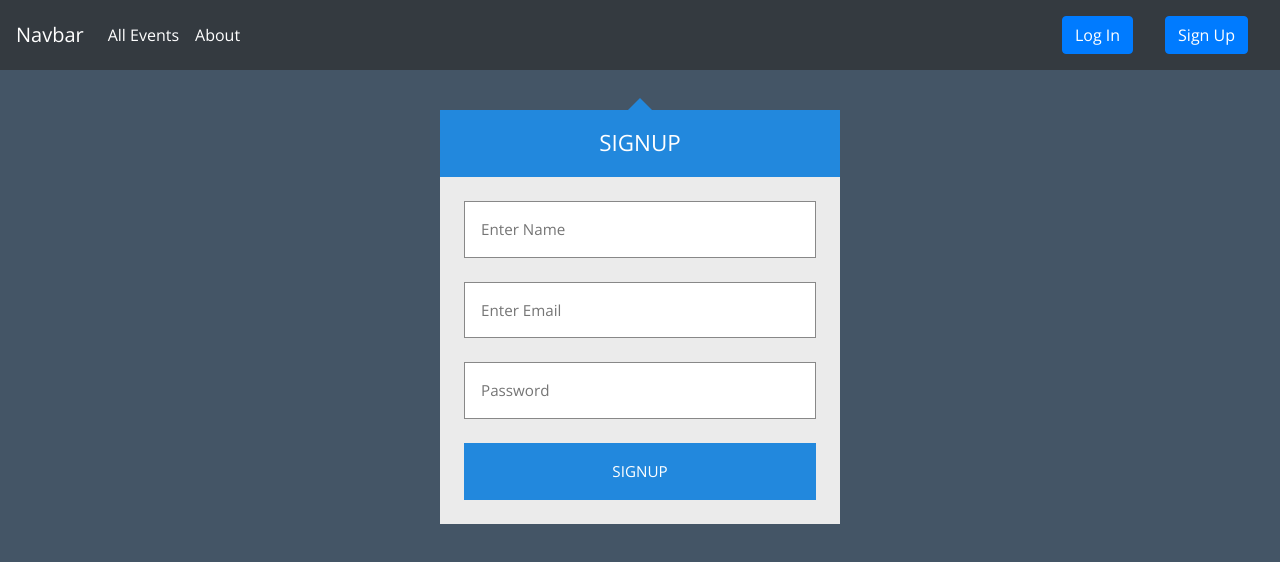
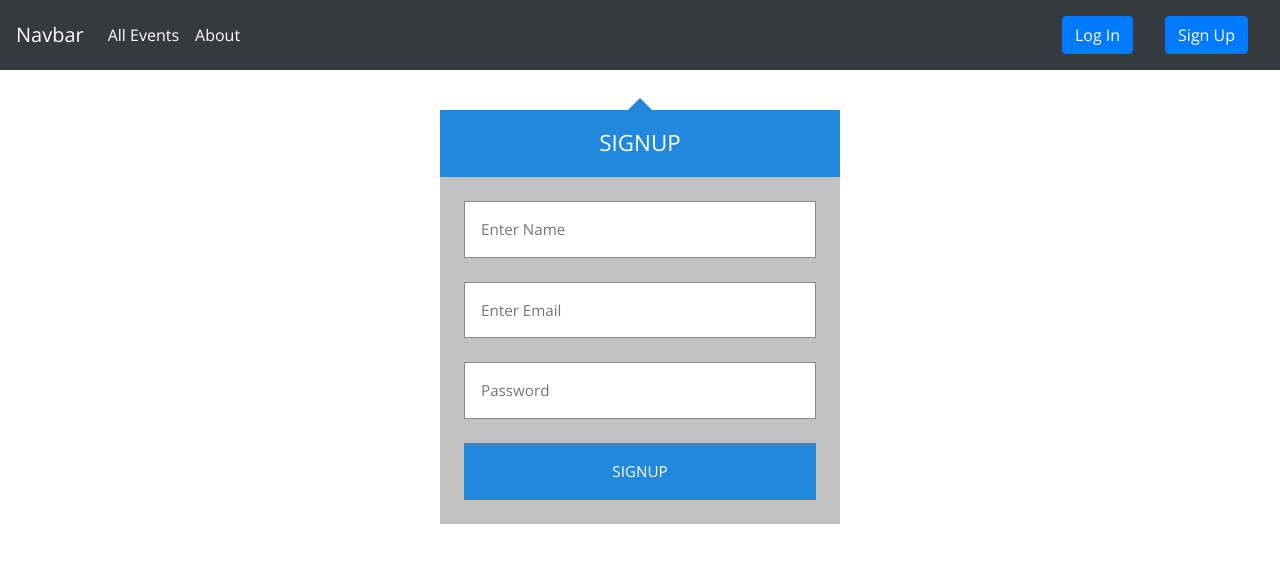
Before and after one commit to Siddharth6780/Events_Planner, a React (Create React App) app in the folder fronend/: page /users/signup in a window 1280 px wide. Shown: the top 562 px of the page. Built offline with nearby package versions, Linux system fonts and the light colour scheme.

Commit message:
Chanes in frontend Events components

```diff
--- a/fronend/src/App.css
+++ b/fronend/src/App.css
@@ -12,7 +12,7 @@
     animation: App-logo-spin infinite 20s linear;
   }
 }
-
+/* //282c34 */
 .App-header {
   background-color: #282c34;
   min-height: 100vh;
@@ -36,7 +36,3 @@
     transform: rotate(360deg);
   }
 }
-
-.main_container{
-  background: #ebebeb;
-}
--- a/fronend/src/components/Container.js
+++ b/fronend/src/components/Container.js
@@ -6,12 +6,12 @@ const Container = ({ purpose, name, title, address, phone }) => {
     <>
         <div className="col-md-4">
           <div className="card my-3">
-            <div className="card-body">
+            <div className="card-body main_container">
               <div className="d-flex flex-column">
                 <h4 className="card-title">{title}</h4>
               </div>
               <div className="d-flex flex-column">
-                <table className="table">
+                <table className="table main_container">
                   <tbody>
                     <tr>
                       <th>Purpose: </th>
--- a/fronend/src/components/style.css
+++ b/fronend/src/components/style.css
@@ -1,7 +1,6 @@
 @import url(https://fonts.googleapis.com/css?family=Open+Sans:400,700);
 
 body {
-  background: #456;
   font-family: 'Open Sans', sans-serif;
 }
 
@@ -40,7 +39,7 @@ body {
 }
 
 .login-container,.signup-container {
-  background: #ebebeb;
+  background: #c2c2c2;
   padding: 12px;
 }
 
```
